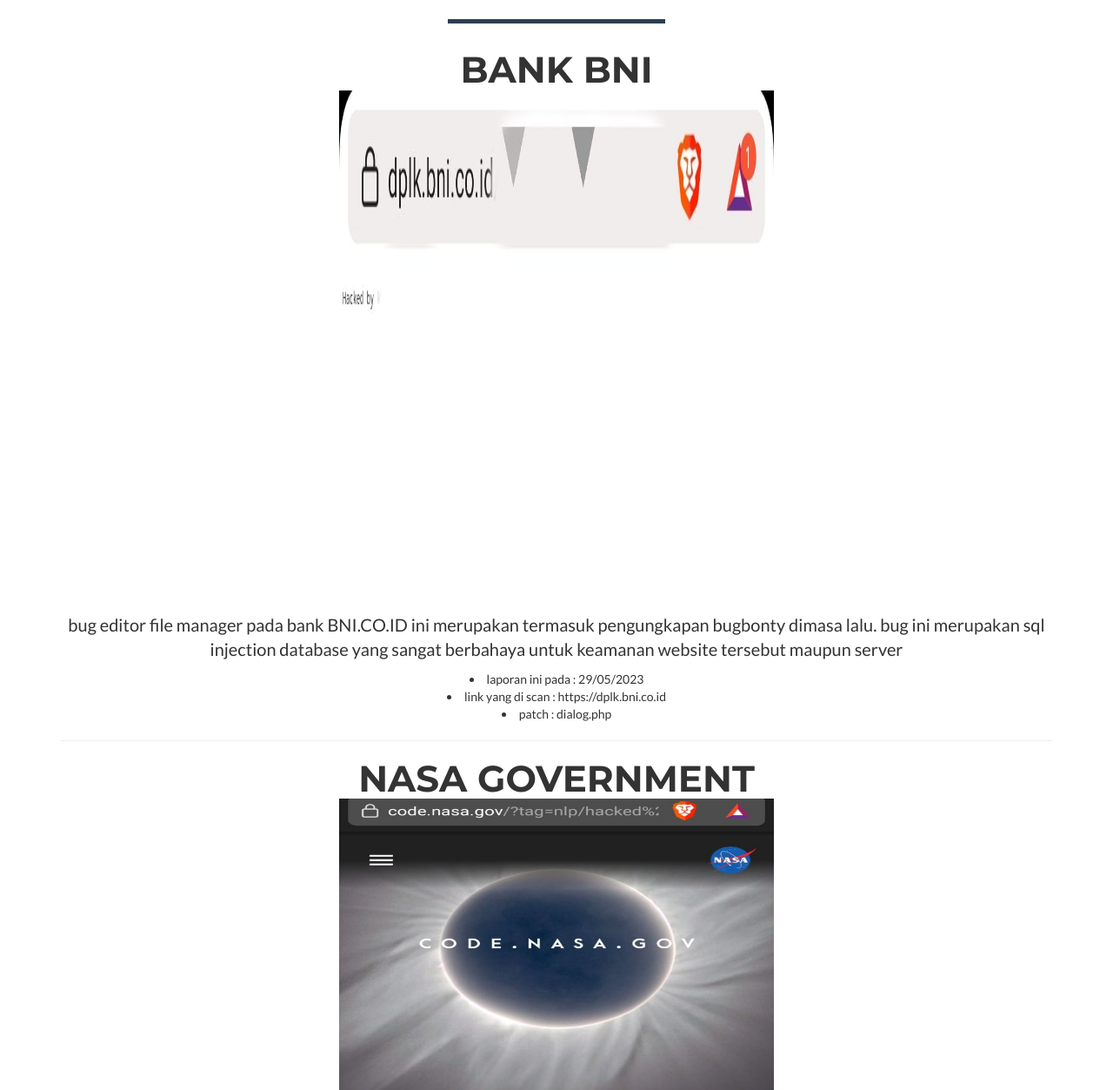
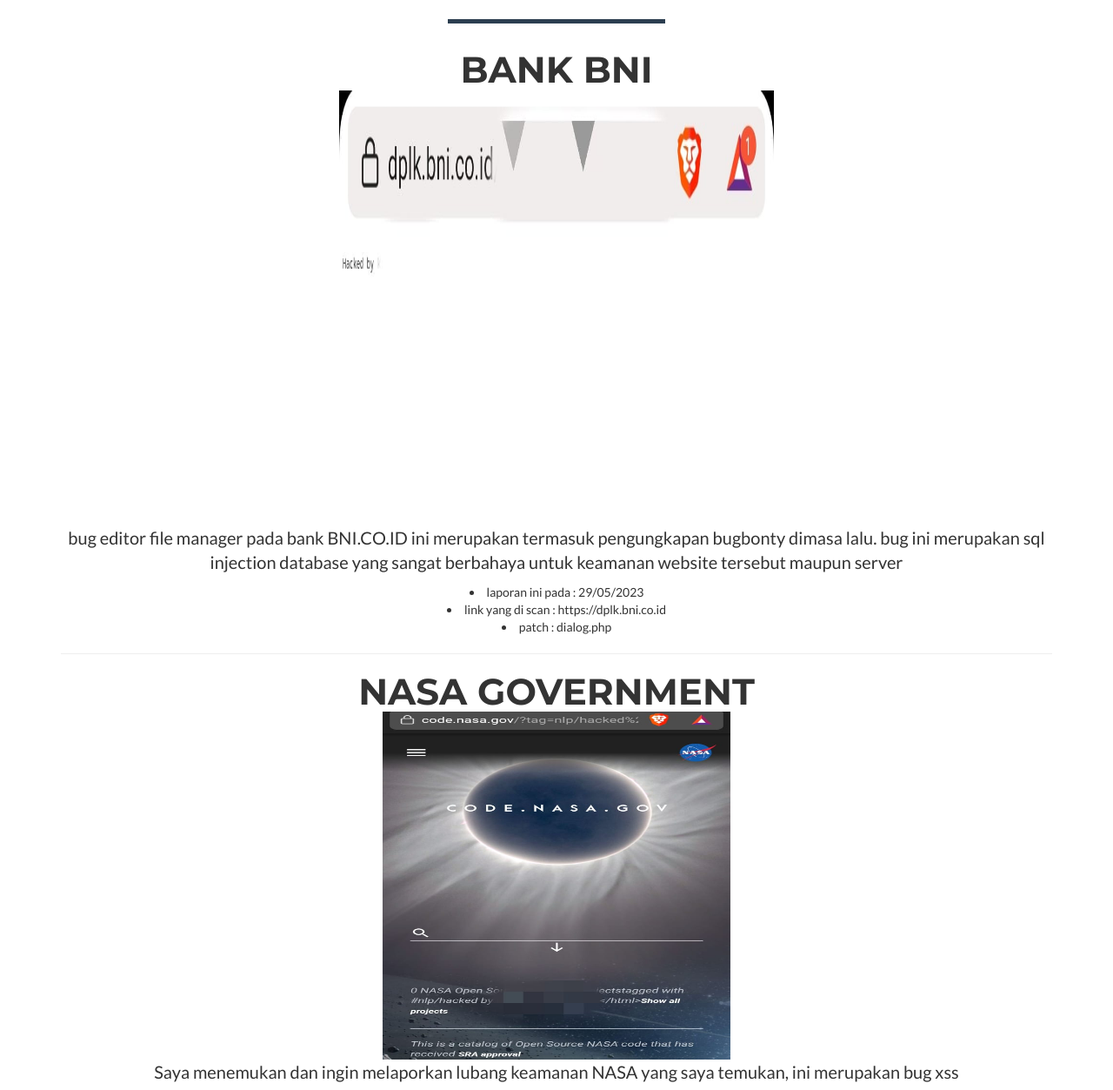
Before and after one commit to mndiakbarwijaya/mndiakbarwijaya-mndiakbarwijaya.github.io, a plain HTML site: page index.html in a window 1280 px wide. Shown: the part 1145-2398 px from the top of the page at 87% size. Drawn offline with nearby package versions, Linux system fonts and the light colour scheme.

Commit message:
Update index.html

```diff
--- a/index.html
+++ b/index.html
@@ -204,7 +204,7 @@
                     <h2>BUG BOUNTY YANG DIPUBLIKASIKAN</h2>
                     <hr class="star-primary">
 			<h2>BANK BNI </h2>
-			   <img src="img/bug/bnibank.jpg" alt="" width="500" height="600" align="center">
+			   <img src="img/bug/bnibank.jpg" width="500" height="500" align="center">
 
 			<p>bug editor file manager pada bank BNI.CO.ID ini merupakan termasuk pengungkapan bugbonty dimasa lalu. bug ini merupakan sql injection database
 yang sangat berbahaya untuk keamanan website tersebut
@@ -216,7 +216,7 @@
 <hr>
 			<h2>NASA GOVERNMENT </h2>
 			   <img src="img/bug/nasagov.jpg"  alt=""
-				   width="500" height="600" align="center">
+				   width="400" height="400" align="center">
 
 			<p>Saya menemukan dan ingin melaporkan lubang keamanan NASA yang saya temukan, ini merupakan bug xss </p>
  <li>    laporan ini pada : 19/04/2022</li>
```
